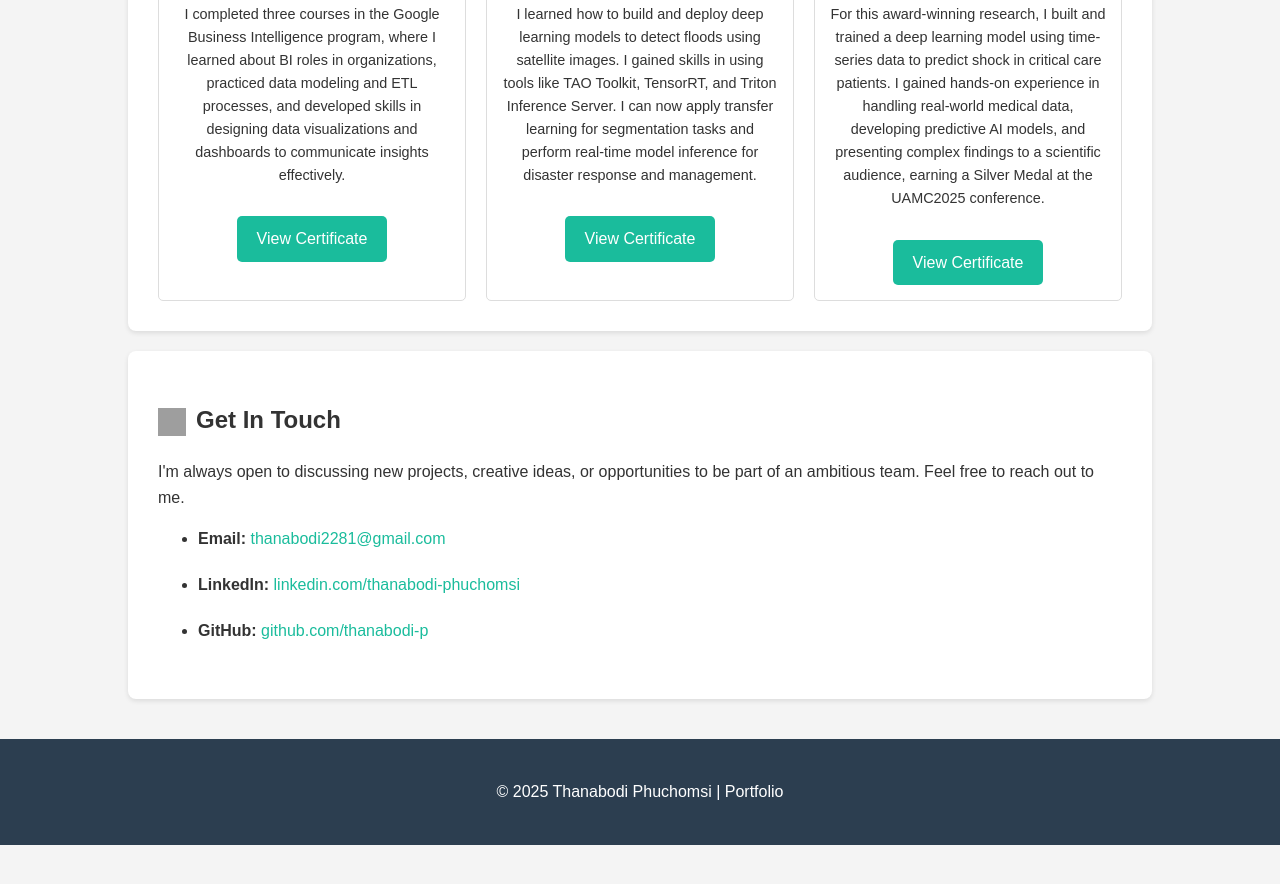
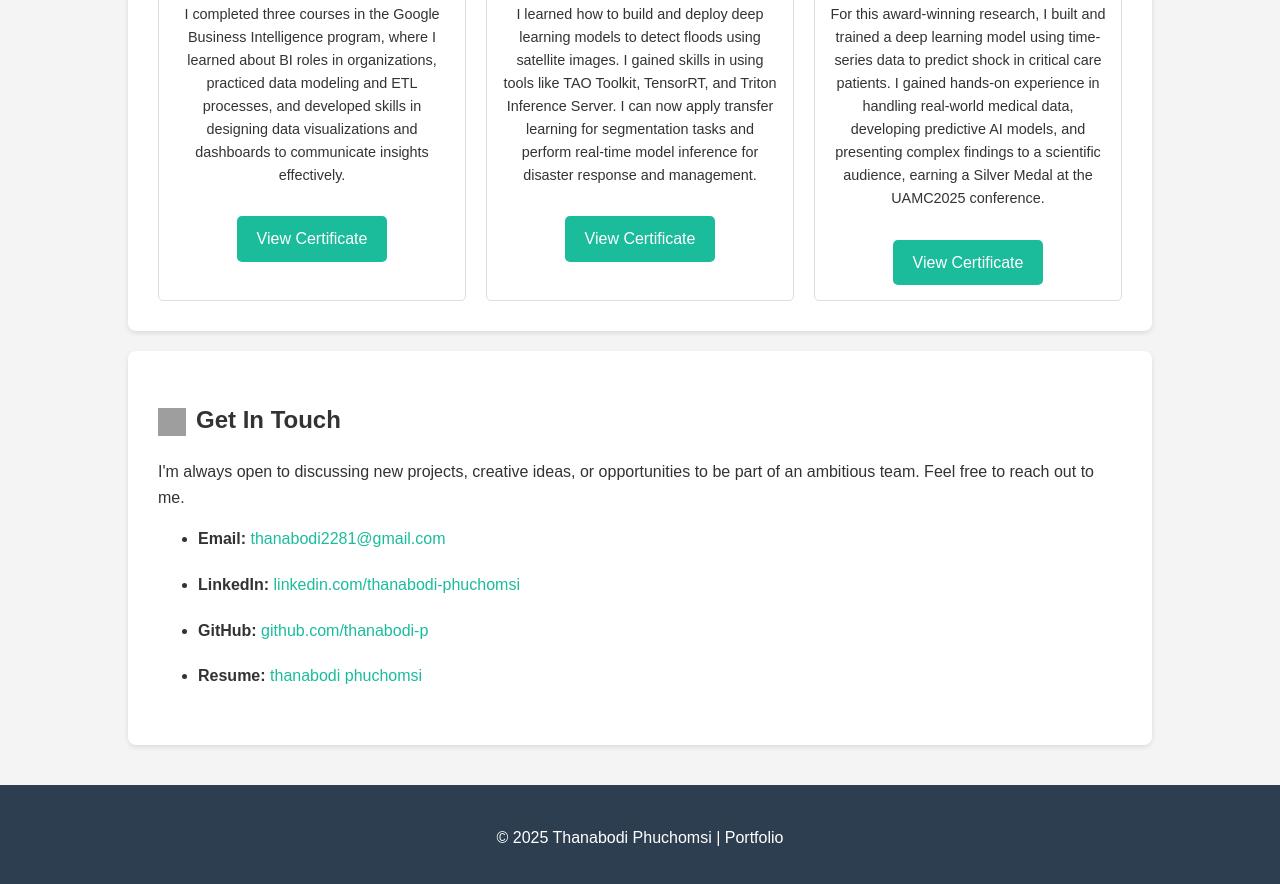
Before and after one commit to thanabodi-p/Portfolio, a plain HTML site: page index.html in a window 1280 px wide. Shown: the part 2967-3851 px from the top of the page. Before the commit the page ends 3812 px from the top, so only its background shows below. Drawn offline with Linux system fonts and the light colour scheme; grey boxes are pictures that could not be loaded.

Commit message:
Update index.html

```diff
--- a/index.html
+++ b/index.html
@@ -194,6 +194,7 @@
                 <li><strong>Email:</strong> <a href="mailto:thanabodi2281@gmail.com">thanabodi2281@gmail.com</a></li>
                 <li><strong>LinkedIn:</strong> <a href="https://www.linkedin.com/in/thanabodi-phuchomsi-a0b783366/" target="_blank">linkedin.com/thanabodi-phuchomsi</a></li>
                 <li><strong>GitHub:</strong> <a href="https://github.com/thanabodi-p/Project/tree/main" target="_blank">github.com/thanabodi-p</a></li>
+                <li><strong>Resume:</strong> <a href="./files/thanabodi_resume.pdf" target="_blank">thanabodi phuchomsi</a></li>
             </ul>
         </section>
     </main>
```
